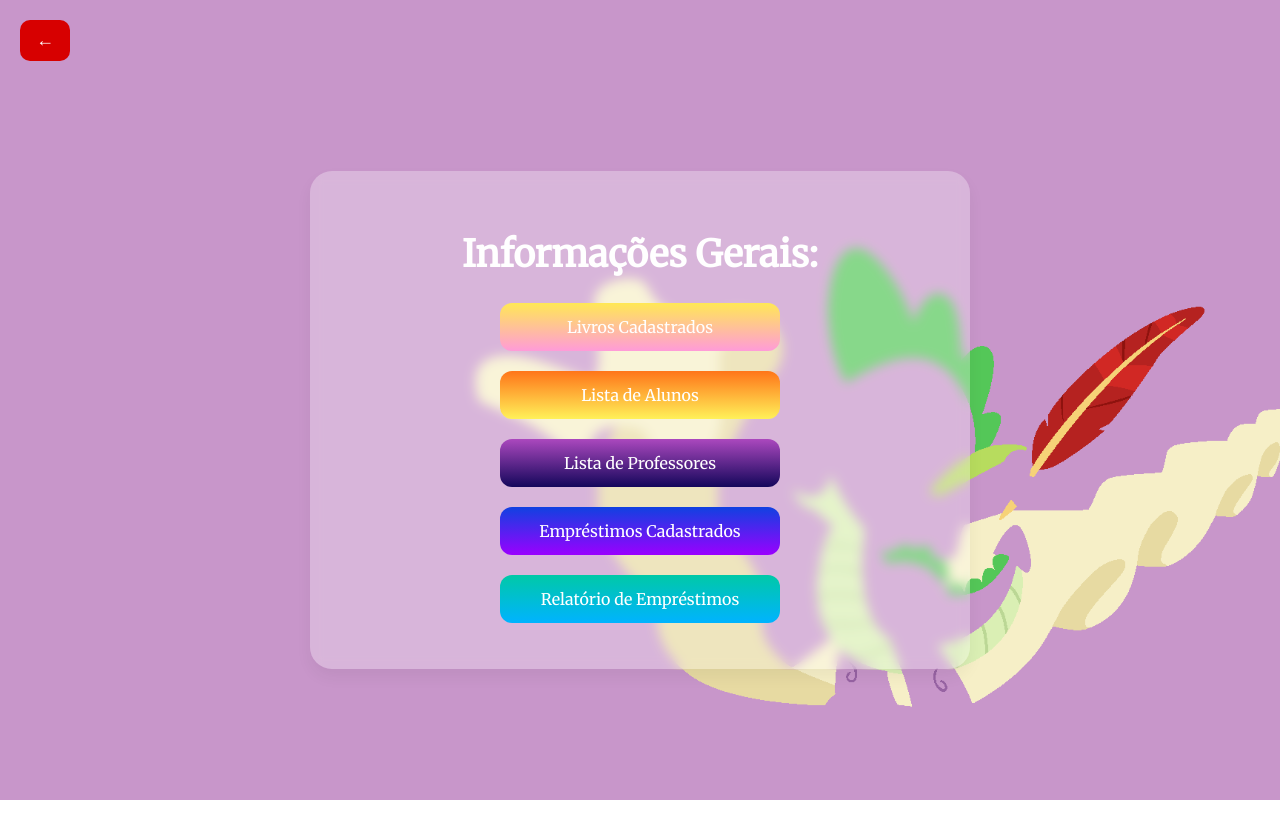
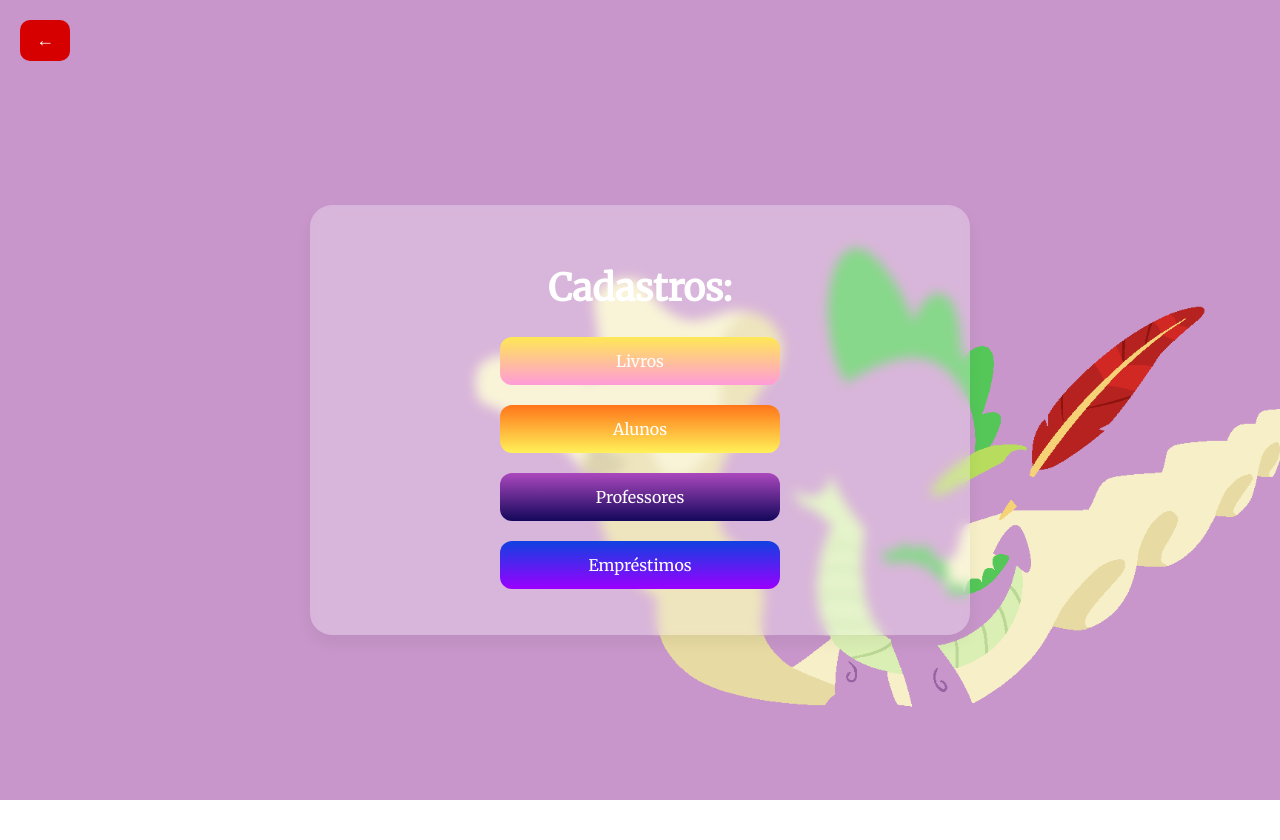
Before and after one commit to MariaDuda070809/biblioteca_mvc, a PHP site: page /listas.php in a window 1280 px wide. Run offline with PHP 8.4, Linux system fonts and the light colour scheme.

Commit message:
alterei o nome dos botoes

```diff
--- a/dashboard.php
+++ b/dashboard.php
@@ -146,7 +146,8 @@
       <li><a href="emprestimo/indexEmprestimo.php" class="btn-link">Empréstimo de Livro</a></li>
       <li><a href="cadastro.php" class="btn-link">Cadastros</a></li>
       <li><a href="livros/livro_buscar_cadastrar.php" class="btn-link">Buscar Livro</a></li>
-      <li><a href="listas.php" class="btn-link">Listas Gerais</a></li>
+      <li><a href="graficos/grafico_turnos.php" class="btn-link">Relatório de Empréstimos</a></li>
+      <li><a href="listas.php" class="btn-link">Cadastros</a></li>
     </ul>
 
     <a href="logout.php" class="logout">Sair</a>
--- a/listas.php
+++ b/listas.php
@@ -135,13 +135,13 @@
 
   <!-- Conteúdo central -->
   <div class="button-container">
-    <h2>Informações Gerais:</h2>
+    <h2>Cadastros:</h2>
     <ul>
-      <li><a href="livros/livros_cadastrados.php" class="btn-link">Livros Cadastrados</a></li>
-      <li><a href="alunos/listar_alunos.php" class="btn-link">Lista de Alunos</a></li>
-      <li><a href="professores/listar_professores.php" class="btn-link">Lista de Professores</a></li>
-      <li><a href="emprestimo/lista_emprestimo.php" class="btn-link">Empréstimos Cadastrados</a></li>
-      <li><a href="graficos/grafico_turnos.php" class="btn-link">Relatório de Empréstimos</a></li>
+      <li><a href="livros/livros_cadastrados.php" class="btn-link">Livros</a></li>
+      <li><a href="alunos/listar_alunos.php" class="btn-link">Alunos</a></li>
+      <li><a href="professores/listar_professores.php" class="btn-link">Professores</a></li>
+      <li><a href="emprestimo/lista_emprestimo.php" class="btn-link">Empréstimos</a></li>
+
     </ul>
   </div>
 
```
